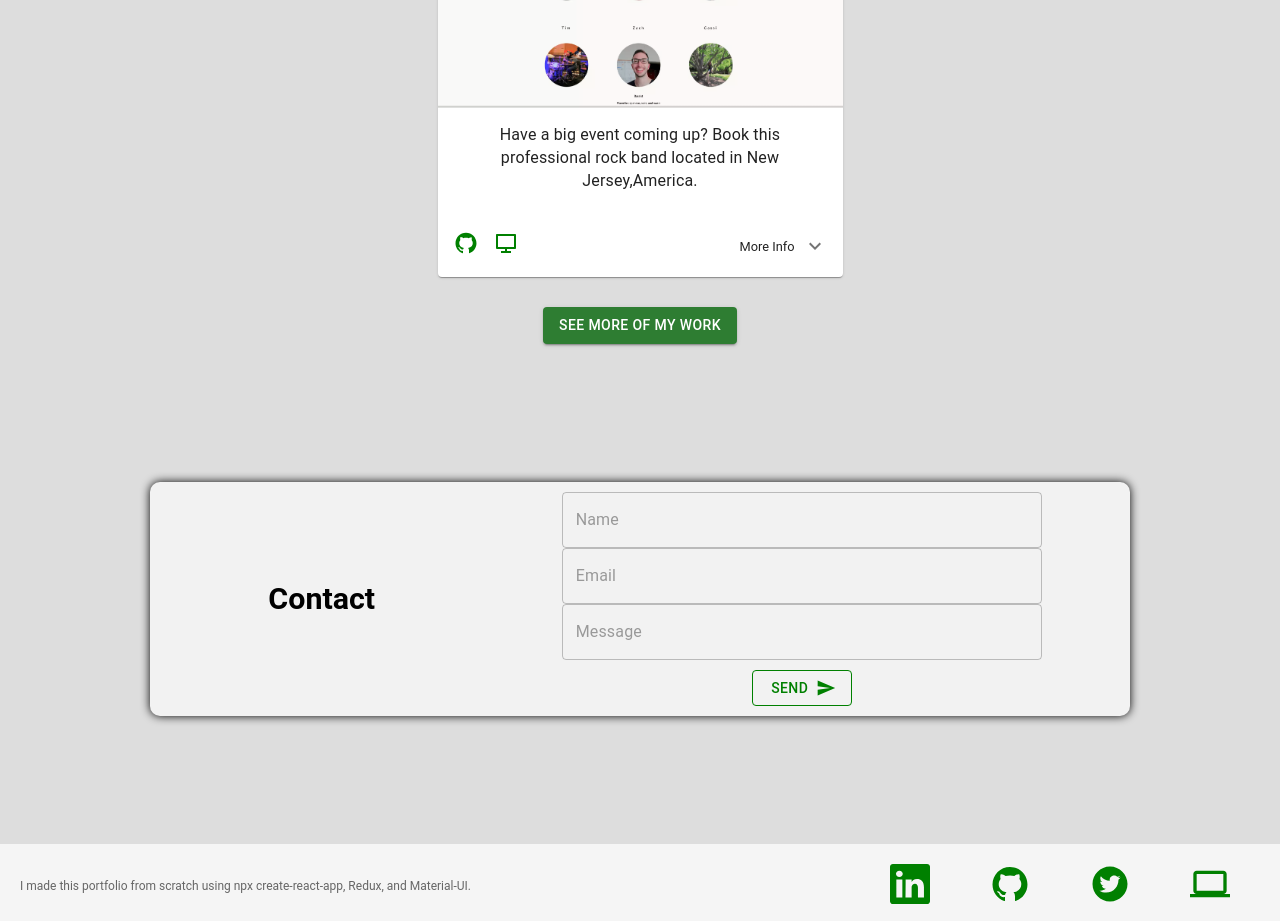
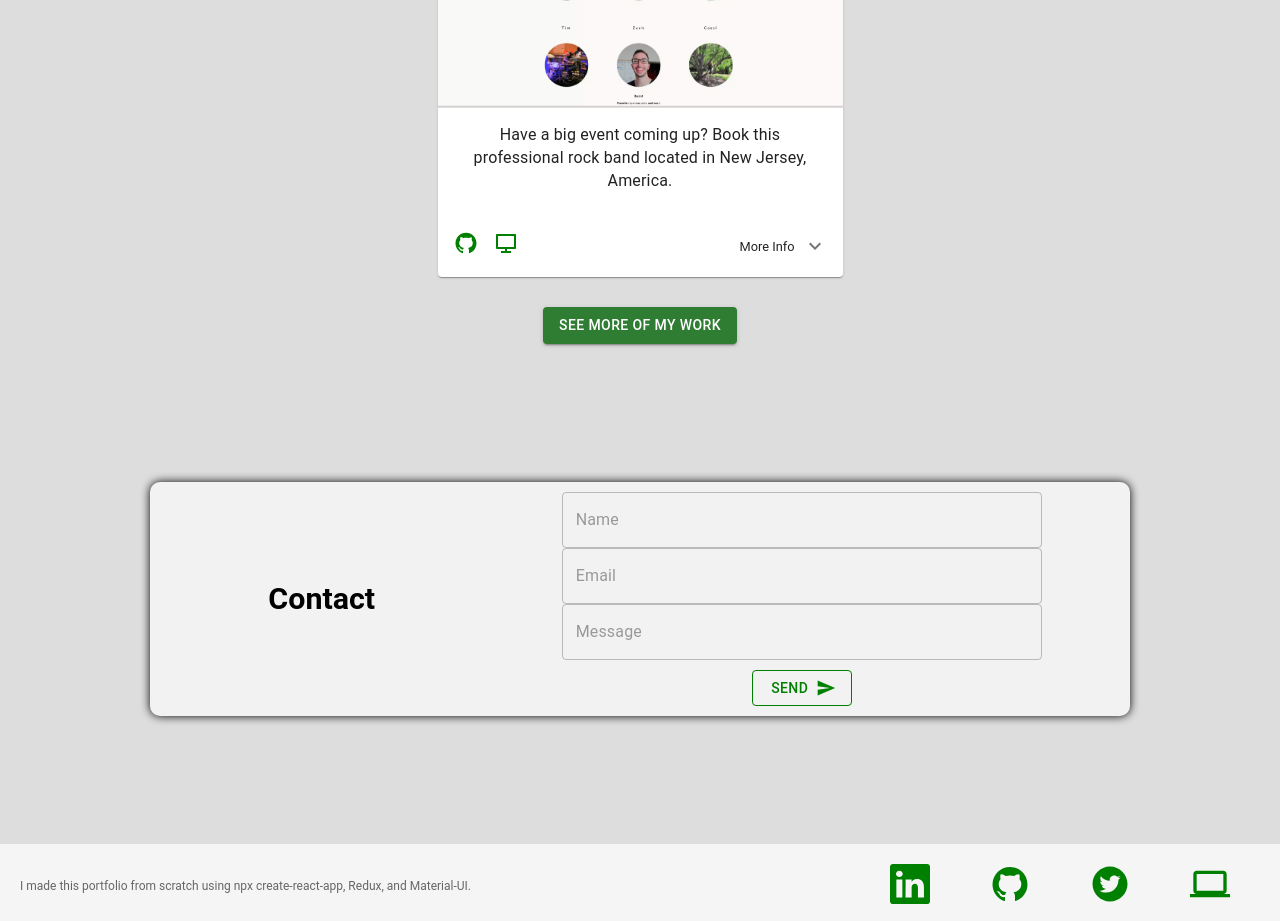
Before and after one commit to CliffordMorin/react-portfolio-1, a React (Create React App) app: page / in a window 1280 px wide. Shown: the part 2580-3501 px from the top of the page. Built offline with nearby package versions, Linux system fonts and the light colour scheme.

Commit message:
more project bio changes

```diff
--- a/src/Components/Projects/Projects.js
+++ b/src/Components/Projects/Projects.js
@@ -49,8 +49,7 @@ const Projects = (props) => {
         },
         {
           title: "No Katakana Game",
-          description:
-            "Explain the word on the screen without using the Katakana Japanese alphabet. A game for Japnese speakers.",
+          description: "A game for Japanese speakers.",
           image: nokatakana,
           link: "https://zachinjapan.github.io/no-katakana-game/",
           linkText: "Live Demo",
@@ -64,7 +63,7 @@ const Projects = (props) => {
         {
           title: "Castles In The Sky",
           description:
-            "Have a big event coming up? Book this professional rock band located in New Jersey,America.",
+            "Have a big event coming up? Book this professional rock band located in New Jersey, America.",
           image: castles,
           link: "https://castlesinthesky.netlify.app",
           linkText: "Live Demo",
```
